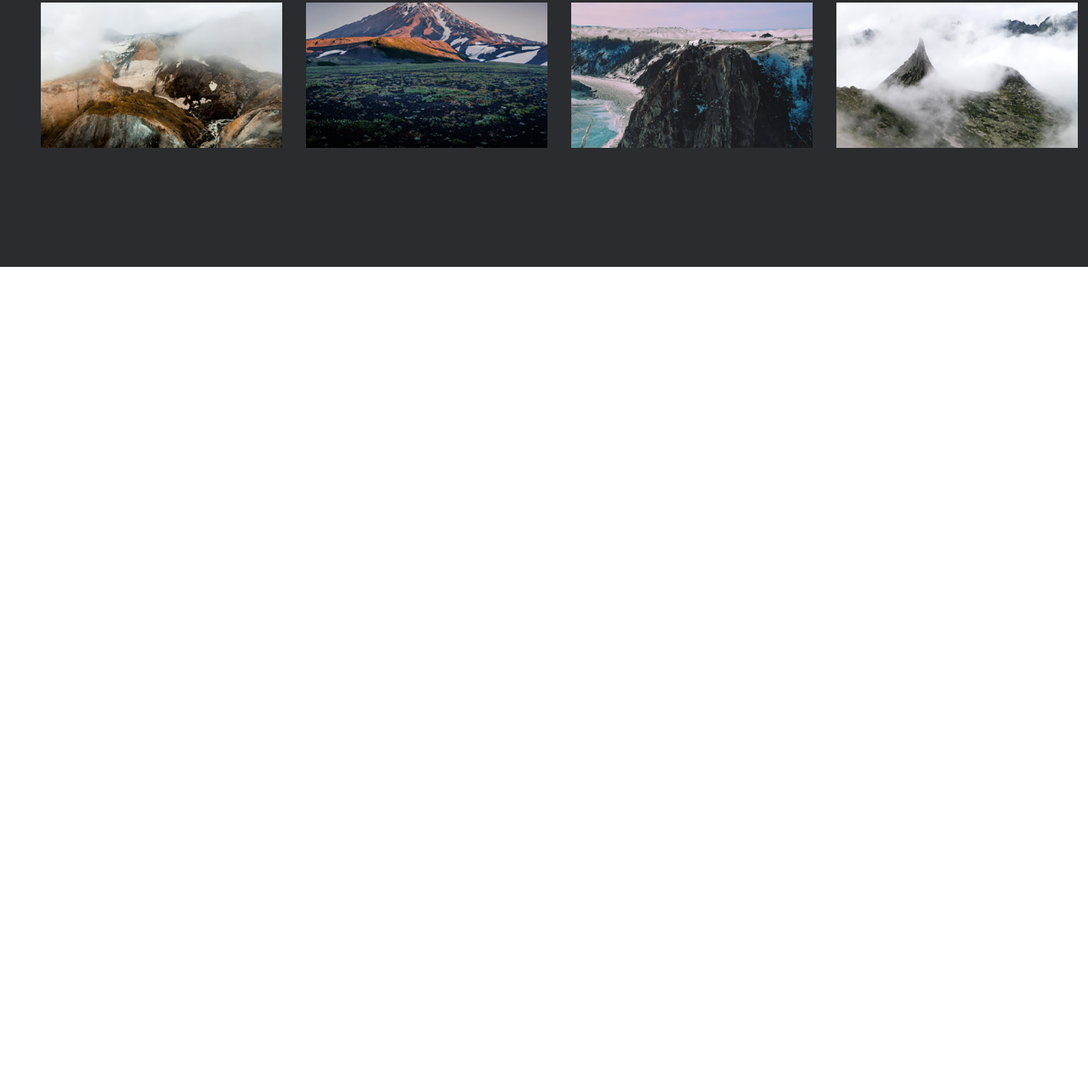
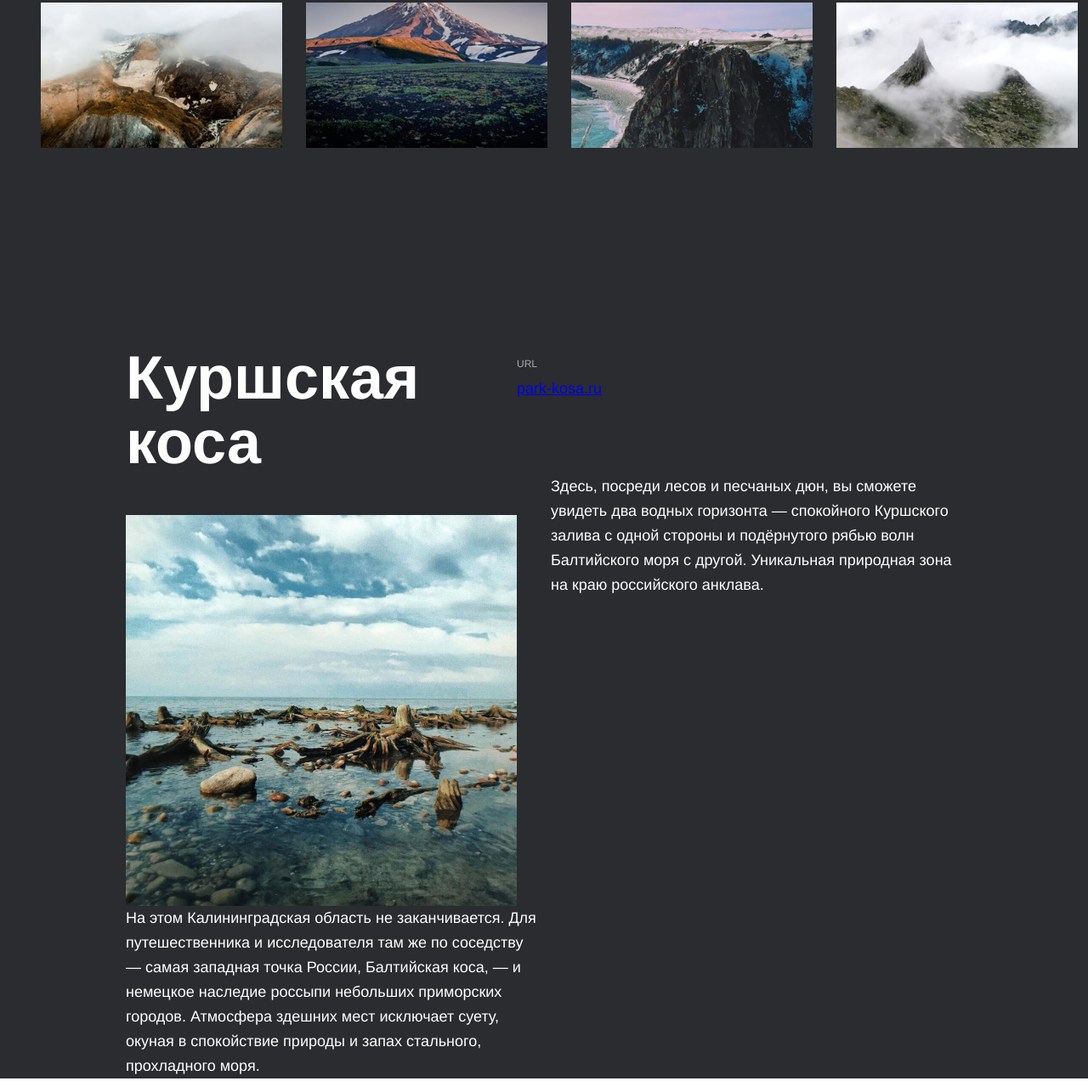
Before and after one commit to bookazzzz/russian-travel, a plain HTML site: page russian-travel/index.html in a window 1280 px wide. Shown: the part 2152-3424 px from the top of the page at 85% size. Before the commit the page ends 2466 px from the top, so only its background shows below. Drawn offline with Linux system fonts and the light colour scheme.

Commit message:
Спринт 3 Итерация 1

```diff
--- /dev/null
+++ b/russian-travel/blocks/place/__image/place__image.css
@@ -0,0 +1,6 @@
+.place__image {
+  width: 460px;
+  height: 460px;
+  padding-top: 48px;
+  padding-right: 40px;
+}
--- /dev/null
+++ b/russian-travel/blocks/place/__paragraph/place__paragraph.css
@@ -0,0 +1,8 @@
+.place__paragraph {
+  font-weight: 400;
+  font-size: 18px;
+  line-height: 29px;
+  flex-basis: 484px;
+  color: #FFFFFF;
+  margin: 0;
+}
--- /dev/null
+++ b/russian-travel/blocks/place/__title/place__title.css
@@ -0,0 +1,8 @@
+.place__title {
+  font-weight: 900;
+  font-size: 72px;
+  line-height: 76px;
+  color: #FFFFFF;
+  max-width: 460px;
+  margin: 0;
+}
--- /dev/null
+++ b/russian-travel/blocks/place/__website/__link/place__link.css
@@ -0,0 +1,9 @@
+.place__link {
+  font-weight: 400;
+  font-size: 18px;
+  line-height: 22px;
+  color:#FFFFFF;
+  text-decoration: none;
+  margin: 0;
+  padding-top: 12px;
+}
--- /dev/null
+++ b/russian-travel/blocks/place/__website/__url-heading/place__url-heading.css
@@ -0,0 +1,7 @@
+.place__url-heading {
+  color: #AAAAAA;
+  font-size: 12px;
+  font-weight: 400;
+  line-height: 12px;
+  margin: 0;
+}
--- /dev/null
+++ b/russian-travel/blocks/place/__website/place__website.css
@@ -0,0 +1,5 @@
+.place__website {
+  max-width: 456px;
+  list-style: none;
+  padding-left: 0;
+}
--- /dev/null
+++ b/russian-travel/blocks/place/place.css
@@ -0,0 +1,6 @@
+.place {
+  display: flex;
+  flex-direction: row;
+  flex-wrap: wrap;
+  margin-bottom: 80px;
+}
--- /dev/null
+++ b/russian-travel/blocks/places/places.css
@@ -0,0 +1,5 @@
+.places {
+  margin: 0 auto;
+  max-width: 984px;
+  padding-top: 92px;
+}
--- a/russian-travel/blocks/root/root.css
+++ b/russian-travel/blocks/root/root.css
@@ -1,6 +1,13 @@
 .root {
   max-width: 1280px;
+  min-width: 320px;
   margin: 0 auto;
-  font-family:'Inter', sans-serif;
+  font-family:Helvetica, Arial, "Inter", sans-serif;
   background-color: #2A2C2F;
+  text-rendering: optimizeLegibility;
+  -webkit-text-size-adjust: 100%;
+  -ms-text-size-adjust: 100%;
+  -moz-text-size-adjust: 100%;
+  -webkit-font-smoothing: antialiased;
+  -moz-osx-font-smoothing: grayscale;
 }
--- /dev/null
+++ b/russian-travel/fonts/fonts.css
@@ -0,0 +1,11 @@
+@font-face {
+  font-family: 'Inter';
+  src: url(https://fonts.googleapis.com/css2?family=Inter&display=swap);
+  font-weight: normal;
+}
+
+@font-face {
+  font-family: 'Inter';
+  src: url(https://fonts.googleapis.com/css2?family=Inter:wght@900&display=swap);
+  font-weight: bolder;
+}
--- a/russian-travel/index.html
+++ b/russian-travel/index.html
@@ -49,5 +49,19 @@
         <img class="photo-grid__item" src="./images/photo-grid-baikal-2.jpg" alt="baikal2">
         <img class="photo-grid__item" src="./images/photo-grid-ergaki.jpg" alt="ergaki">
       </section>
+
+      <section class="places">
+        <div class="place">
+          <h2 class="place__title">Куршская коса</h2>
+          <ul class="place__website">
+            <li class="place__url-heading">URL</li>
+            <li class="place__link"><a href="#">park-kosa.ru</a></li>
+          </ul>
+          <img class="place__image" src="./images/place-kosa.jpg" alt="kosa">
+          <p class="place__paragraph">Здесь, посреди лесов и песчаных дюн, вы сможете увидеть два водных горизонта — спокойного Куршского залива с одной стороны и подёрнутого рябью волн Балтийского моря с другой. Уникальная природная зона на краю российского анклава.</p>
+          <p class="place__paragraph">На этом Калининградская область не заканчивается. Для путешественника и исследователя там же по соседству — самая западная точка России, Балтийская коса, — и немецкое наследие россыпи небольших приморских городов. Атмосфера здешних мест исключает суету, окуная в спокойствие природы и запах стального, прохладного моря.</p>
+        </div>
+
+      </section>
     </div>
   </body>
--- a/russian-travel/pages/index.css
+++ b/russian-travel/pages/index.css
@@ -15,3 +15,12 @@
 @import url(../blocks/intro/__list/intro__list.css);
 @import url(../blocks/photo-grid/photo-grid.css);
 @import url(../blocks/photo-grid/__item/photo-grid__item.css);
+@import url(../fonts/fonts.css);
+@import url(../blocks/places/places.css);
+@import url(../blocks/place/place.css);
+@import url(../blocks/place/__title/place__title.css);
+@import url(../blocks/place/__website/place__website.css);
+@import url(../blocks/place/__image/place__image.css);
+@import url(../blocks/place/__paragraph/place__paragraph.css);
+@import url(../blocks/place/__website/__link/place__link.css);
+@import url(../blocks/place/__website/__url-heading/place__url-heading.css);
```
